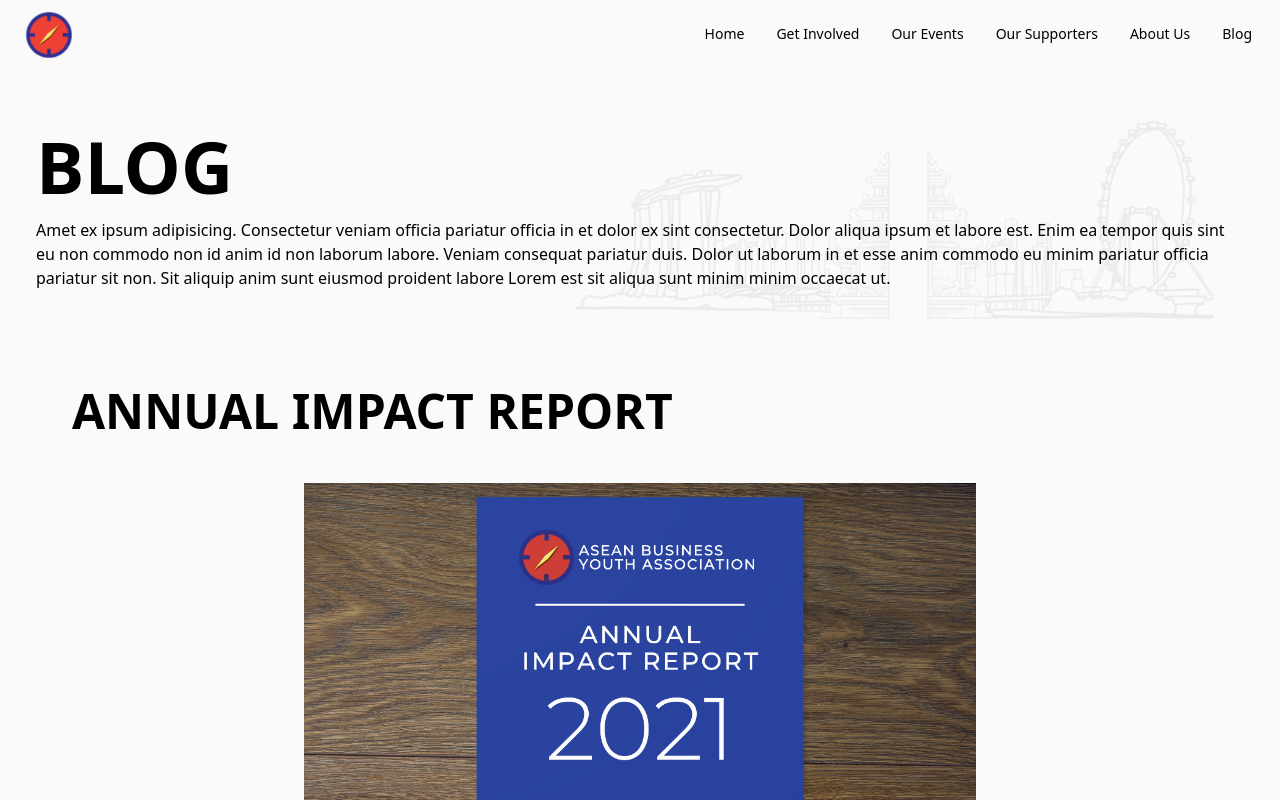
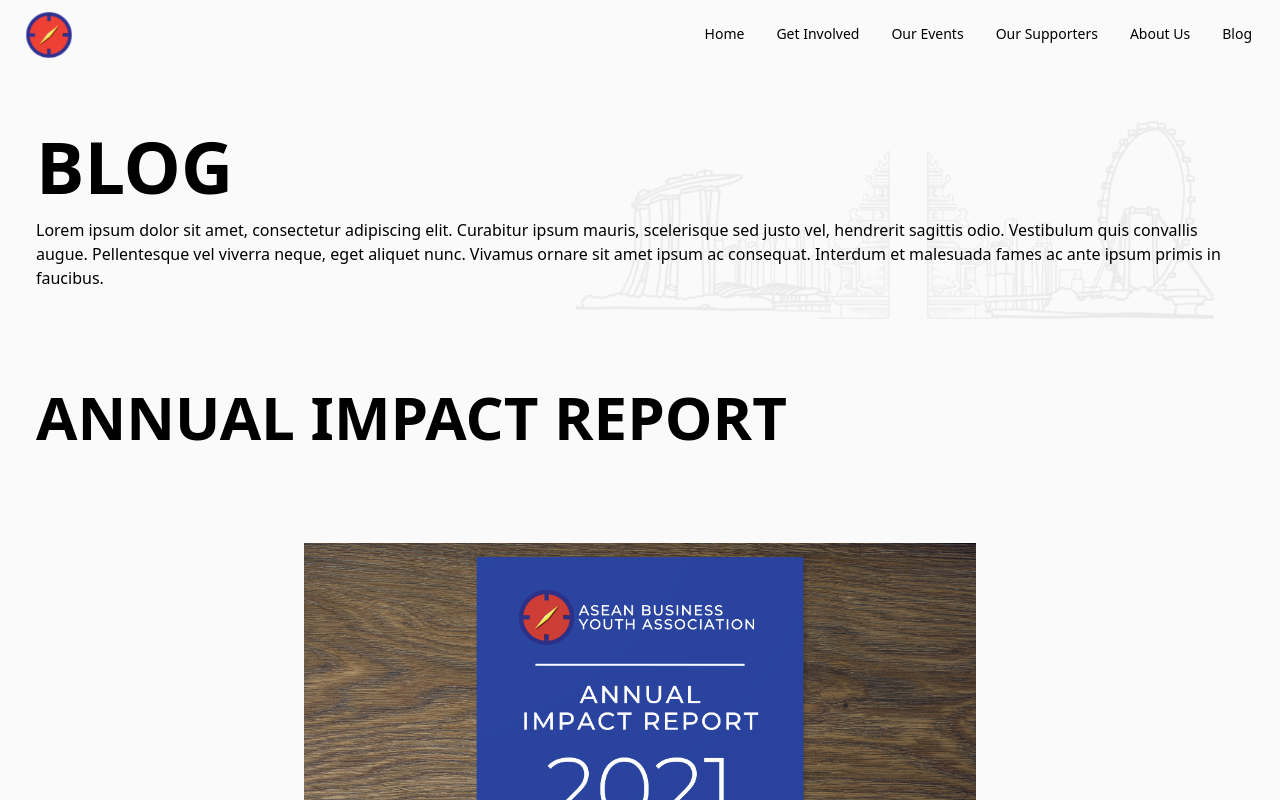
Before and after one commit to aseanbya/ABYAWebsite, a Next.js app: page /blog in a window 1280 px wide. Shown: the top 800 px of the page. Built offline with nearby package versions, Linux system fonts and the light colour scheme.

Commit message:
fix: heading

```diff
--- a/src/components/common/PageSubSection.tsx
+++ b/src/components/common/PageSubSection.tsx
@@ -1,5 +1,6 @@
 import React, { type PropsWithChildren } from "react";
 import Link from "next/link";
+import Heading2 from "./textStyles/Heading2";
 
 type PageSubSectionProps = {
     title: string;
@@ -11,8 +12,8 @@
     titleLink,
 }: PropsWithChildren<PageSubSectionProps>) => {
     return (
-        <section className="px-4 lg:px-9">
-            <h2 className="mb-4 text-5xl font-semibold uppercase text-black lg:mb-12">
+        <>
+            <Heading2 className="uppercase">
                 {titleLink ? (
                     <Link
                         href={titleLink}
@@ -23,8 +24,8 @@
                 ) : (
                     title
                 )}
-            </h2>
+            </Heading2>
             {children}
-        </section>
+        </>
     );
 };
--- a/src/components/event/ABYALeaps/ABYAExploreSection.tsx
+++ b/src/components/event/ABYALeaps/ABYAExploreSection.tsx
@@ -1,11 +1,11 @@
 import ContentContainer from "~/components/common/ContentContainer";
-import Heading1 from "~/components/common/textStyles/Heading1";
+import Heading2 from "~/components/common/textStyles/Heading2";
 
 export default function ABYAExploreSection() {
     return (
         <ContentContainer>
             <div className="flex flex-row">
-                <Heading1>ABYA Explore</Heading1>
+                <Heading2 className=" whitespace-normal md:whitespace-nowrap">ABYA Explore</Heading2>
                 <div className="pl-0 sm:pl-12">
                     <p>
                         ABYA Explore provides a series of sharing and networking
--- a/src/components/event/ABYALeapsSection.tsx
+++ b/src/components/event/ABYALeapsSection.tsx
@@ -5,7 +5,7 @@
 export default function ABYALeapsSection() {
     return (
         <ContentContainer>
-            <Heading2>ABYA Leaps</Heading2>
+            <Heading2 className="uppercase">ABYA Leaps</Heading2>
             <div className="pb-12 pt-5">
                 <p>
                     LEAPS (Leadership, Exploration and Progress) is an
--- a/src/components/event/LeapsValues.tsx
+++ b/src/components/event/LeapsValues.tsx
@@ -4,7 +4,7 @@
 
 export default function LeapsValues() {
     return (
-        <ContentContainer>
+
         <div className="grid grid-cols-1 gap-4 lg:grid-cols-3">
             {LEAPS_VALUES_DETAILS.map((value) => (
                 <LeapsOurValueCards
@@ -14,13 +14,13 @@
                 ></LeapsOurValueCards>
             ))}
         </div>
-        </ContentContainer>
+
     );
 }
 
 function LeapsOurValueCards({ title, content }: ValueContent) {
     return (
-        <div className="card border border-brandBlue">
+        <div className="card border-2 border-brandBlue">
             <div className="card-body">
                 <h2 className="card-title text-4xl font-semibold uppercase">
                     {title}
--- a/src/pages/blog/index.tsx
+++ b/src/pages/blog/index.tsx
@@ -11,14 +11,7 @@
         <PageLayout>
             <PageTitleSection title={"Blog"}>
                 <h2>
-                    Amet ex ipsum adipisicing. Consectetur veniam officia
-                    pariatur officia in et dolor ex sint consectetur. Dolor
-                    aliqua ipsum et labore est. Enim ea tempor quis sint eu non
-                    commodo non id anim id non laborum labore. Veniam consequat
-                    pariatur duis. Dolor ut laborum in et esse anim commodo eu
-                    minim pariatur officia pariatur sit non. Sit aliquip anim
-                    sunt eiusmod proident labore Lorem est sit aliqua sunt minim
-                    minim occaecat ut.
+                    Lorem ipsum dolor sit amet, consectetur adipiscing elit. Curabitur ipsum mauris, scelerisque sed justo vel, hendrerit sagittis odio. Vestibulum quis convallis augue. Pellentesque vel viverra neque, eget aliquet nunc. Vivamus ornare sit amet ipsum ac consequat. Interdum et malesuada fames ac ante ipsum primis in faucibus.
                 </h2>
             </PageTitleSection>
             <ContentContainer>
--- a/src/pages/event/index.tsx
+++ b/src/pages/event/index.tsx
@@ -6,6 +6,7 @@
 import ABYALeapsSection from "~/components/event/ABYALeapsSection";
 import EventTitleSection from "~/components/event/EventTitleSection";
 import Heading3 from "~/components/common/textStyles/Heading3";
+import CommonButton from "~/components/common/buttons/CommonButton";
 
 export default function event() {
     return (
@@ -14,7 +15,12 @@
             <ABYALeapsSection />
             <ContentContainer>
                 <div className="mb-12 flex flex-col items-center justify-between sm:flex-row ">
-                    <Heading3>See how the programs go each year</Heading3>
+                    <div>
+                        <Heading3>See how the programs go each year</Heading3>
+                        <CommonButton type={"button"} className="rounded-xl bg-brandBlue px-4 py-2 text-white hover:bg-slate-700 mt-4">
+                            Upcomming Leaps
+                        </CommonButton>
+                    </div>
                     <div className="flex w-full justify-end sm:w-2/3">
                         <ABYALeapCarousel />
                     </div>
@@ -37,3 +43,14 @@
         </PageLayout>
     );
 }
+
+function AboutUsButton() {
+    return (
+        <a
+            type="button"
+
+        >
+            <p className="text-md font-bold uppercase sm:text-xl">About Us</p>
+        </a>
+    );
+}
```
Lines whose indentation alone changed are shown as unchanged.
